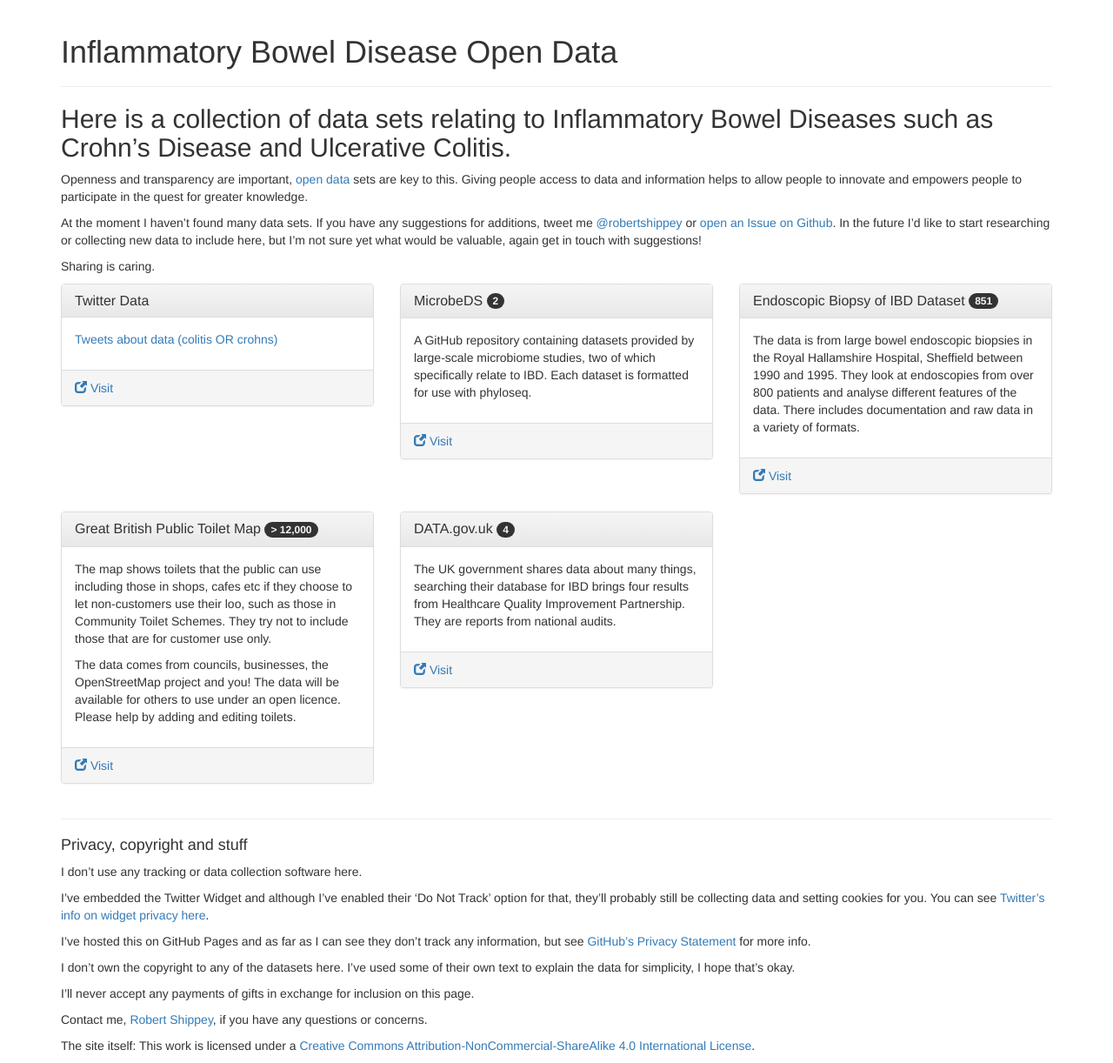
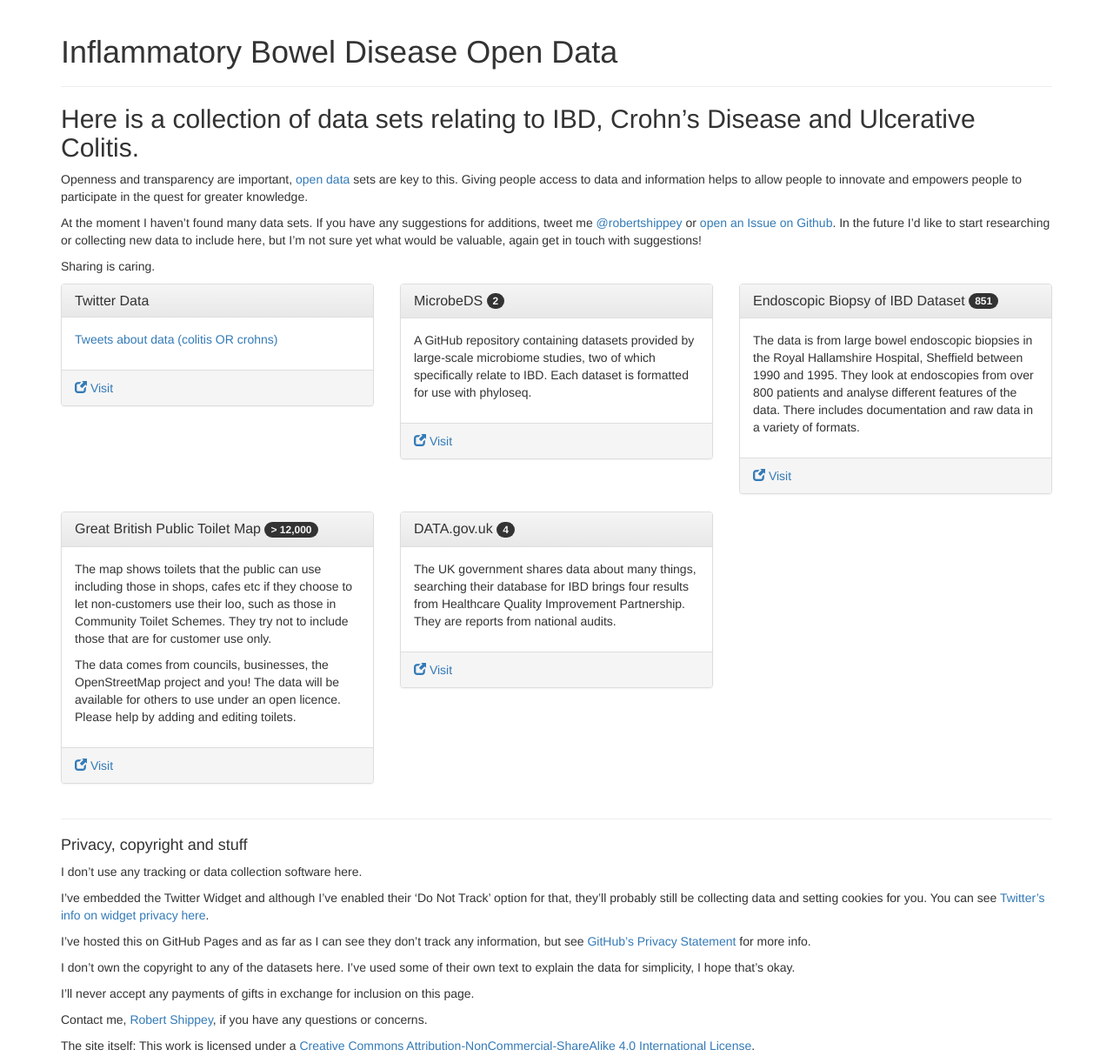
Before and after one commit to RobertShippey/IBD-data, a Jekyll site: the page built from index.md, in a window 1280 px wide. Shown: the whole page at 87% size. Built offline with Jekyll 4.4.1, drawn with Linux system fonts in a browser that asks for light colours; nearby versions of some CDN libraries; comment, search, counter and statistics services are not loaded.

Commit message:
Update index.md

```diff
--- a/index.md
+++ b/index.md
@@ -4,7 +4,7 @@ title: IBD Open Data
 description: " "
 ---
 
-## Here is a collection of data sets relating to Inflammatory Bowel Diseases such as Crohn's Disease and Ulcerative Colitis.
+## Here is a collection of data sets relating to IBD, Crohn's Disease and Ulcerative Colitis.
 
 Openness and transparency are important, [open data](https://en.wikipedia.org/wiki/Open_data) sets are key to this. Giving people access to data and information helps to allow people to innovate and empowers people to participate in the quest for greater knowledge.
 
```
